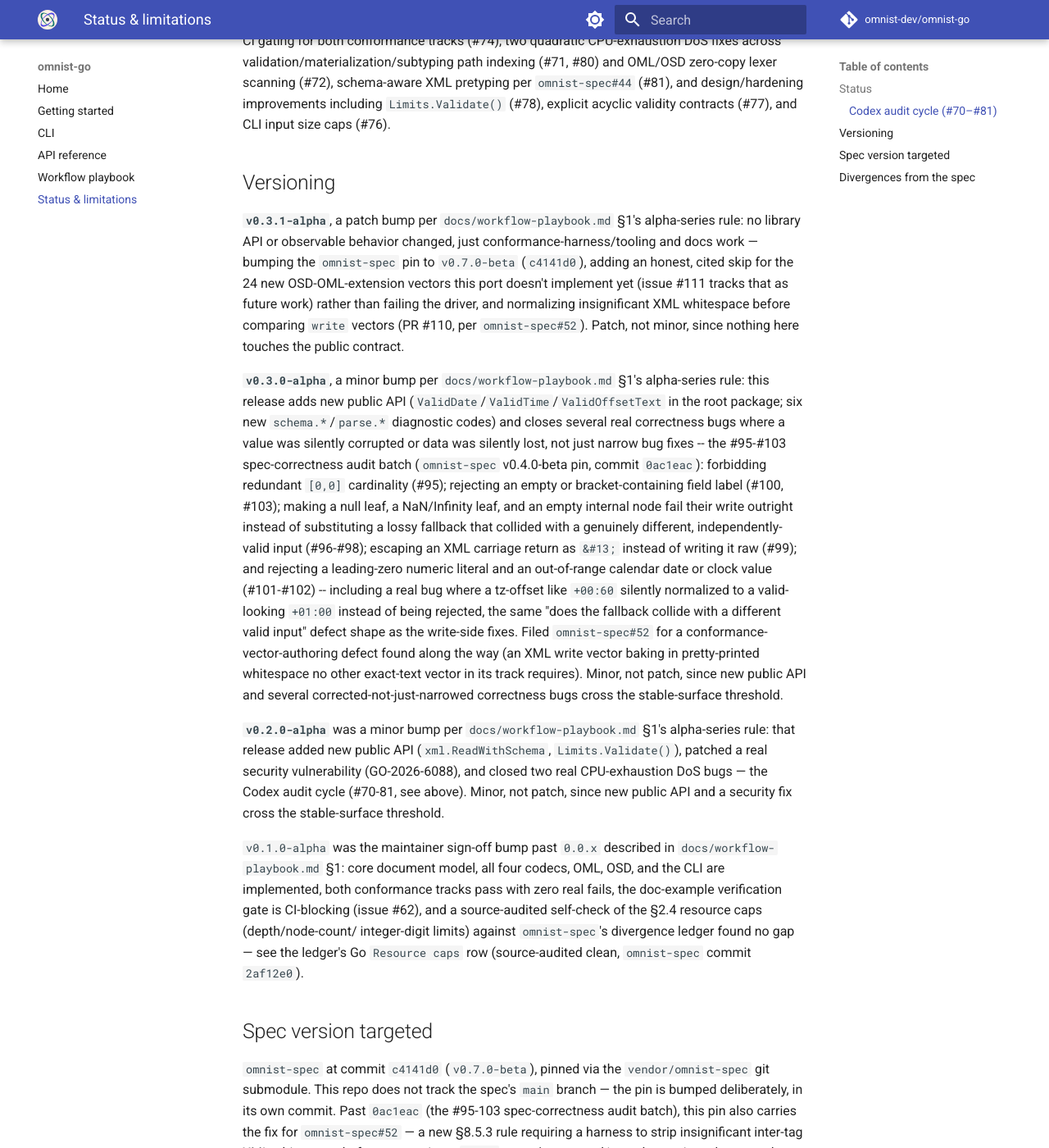
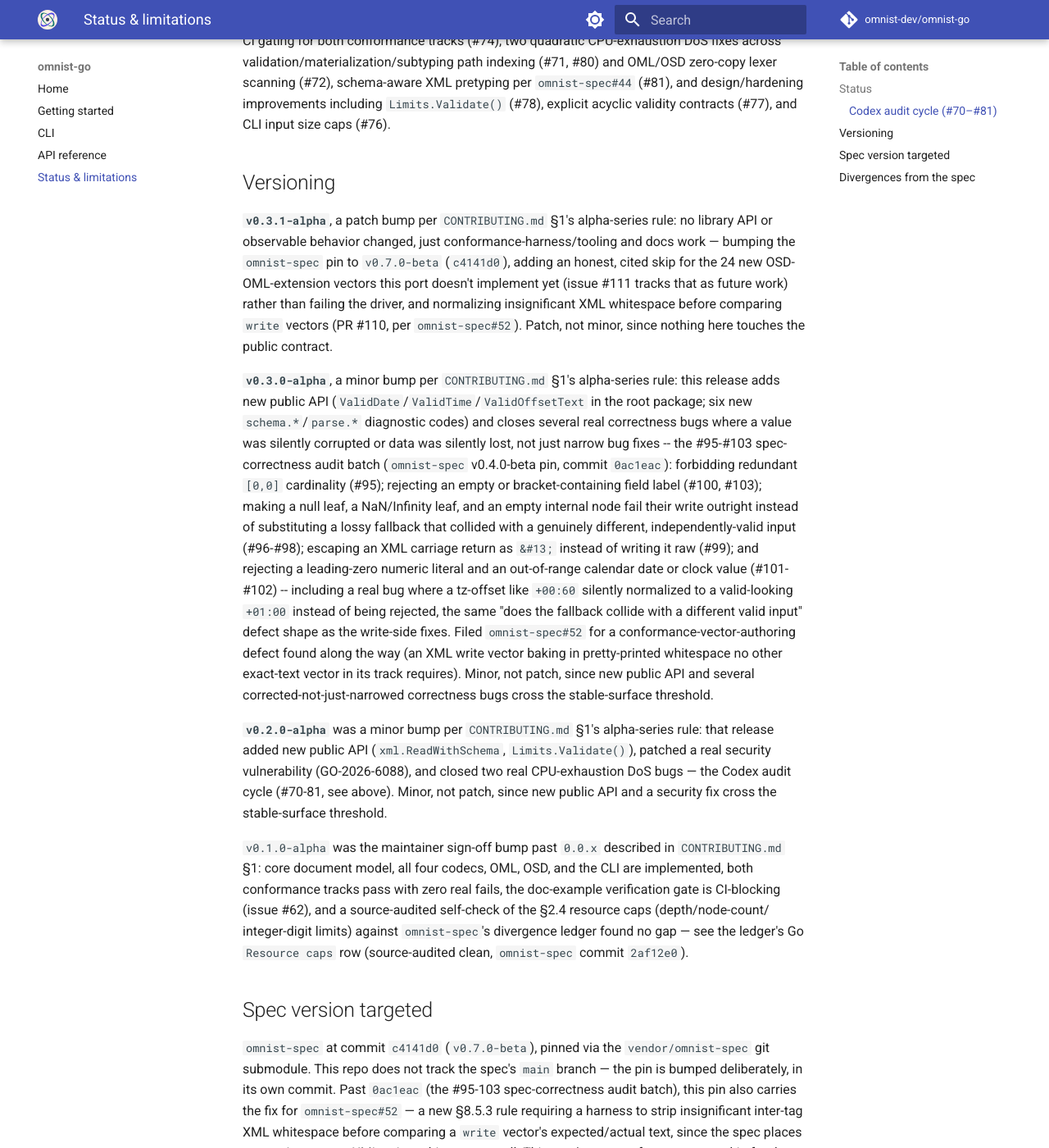
Before and after one commit to omnist-dev/omnist-go, an MkDocs documentation site: the page built from docs/limitations.md, in a window 1280 px wide and 1400 px high, scrolled down 1121 px. Shown: the whole window at 82% size. Built offline with MkDocs 1.6.1 and Material for MkDocs 9.7.7, drawn with Linux system fonts in a browser that asks for light colours; comment, search, counter and statistics services are not loaded; some of the changed text lies outside the part shown.

Commit message:
Relocate internal docs out of the public docs site (issue #113) (#114)
`docs/workflow-playbook.md` is an internal AI-agent-development operating
procedure, not user-facing API documentation -- matches the same misplacement
found in omnist-ts/omnist-rs/omnist-j, all fixed the same way. Moved to
`CONTRIBUTING.md` at the repo root (git mv, content unchanged), removed from
`mkdocs.yml`'s nav, and updated every cross-reference (Go doc comments, CI
comments, docs/limitations.md, docs/index.md, README.md) from the old
`docs/workflow-playbook.md` path to the new one -- section numbers (§1, §2.2,
§2.3, §2.4, §7) are unchanged since the content didn't move internally, only
the file's location did.

docs/index.md's and README.md's links to the doc-site page now point to the
real GitHub file instead, since CONTRIBUTING.md at the repo root is no longer
inside mkdocs.yml's docs_dir and won't be part of the built site.

Also removed docs/design/2026-08-codex-review.md, a dated, point-in-time
internal code-review writeup pinned to a specific commit/spec version --
same misplacement class as the playbook, but it turned out to be untracked
(never committed) the whole time, so this is a working-tree cleanup, not a
tracked-file removal; it was never actually published to the live site since
CI builds from a fresh git checkout that never included it.

One accepted side effect: tools/check_doc_examples only scans docs/*.md, so
CONTRIBUTING.md's embedded design-decision code snippets (Sec2.2/Sec2.3) fall
outside the doc-example verification gate now that it's moved to the repo
root. This is the correct trade-off given the content is now explicitly
internal/non-public, not something worth extending the gate's scope to cover.

Verified: go build/vet/test, golangci-lint, gofmt (no new drift vs previous
main), check_doc_examples (44 blocks across 5 files, was 46/6 -- the 2 fewer
are CONTRIBUTING.md's own doc-illustrative blocks now out of scope), and a
real `mkdocs build --strict` (clean, only the unrelated upstream MkDocs 2.0
deprecation banner).

Co-authored-by: Thomas Lee <yautat@gmail.com>
Co-authored-by: Claude Sonnet 5 <noreply@anthropic.com>

```diff
--- a/docs/limitations.md
+++ b/docs/limitations.md
@@ -4,7 +4,7 @@
 [Omnist](https://spec.omnist.dev) data-interchange spec, built without
 reference to the Python, TypeScript, or Rust implementations except as a
 narrow, after-the-fact tie-breaker on spec gaps that already have a filed
-`omnist-spec` issue. See `docs/workflow-playbook.md` for the full policy.
+`omnist-spec` issue. See `CONTRIBUTING.md` for the full policy.
 
 ## Status
 
@@ -50,7 +50,7 @@ A 12-issue Codex audit cycle (#70–#81) resolved across 4 phases addressed all
 
 ## Versioning
 
-**`v0.3.1-alpha`**, a patch bump per `docs/workflow-playbook.md` §1's
+**`v0.3.1-alpha`**, a patch bump per `CONTRIBUTING.md` §1's
 alpha-series rule: no library API or observable behavior changed, just
 conformance-harness/tooling and docs work — bumping the `omnist-spec`
 pin to `v0.7.0-beta` (`c4141d0`), adding an honest, cited skip for the
@@ -60,7 +60,7 @@ driver, and normalizing insignificant XML whitespace before comparing
 `write` vectors (PR #110, per `omnist-spec#52`). Patch, not minor,
 since nothing here touches the public contract.
 
-**`v0.3.0-alpha`**, a minor bump per `docs/workflow-playbook.md` §1's
+**`v0.3.0-alpha`**, a minor bump per `CONTRIBUTING.md` §1's
 alpha-series rule: this release adds new public API
 (`ValidDate`/`ValidTime`/`ValidOffsetText` in the root package; six new
 `schema.*`/`parse.*` diagnostic codes) and closes several real
@@ -84,7 +84,7 @@ whitespace no other exact-text vector in its track requires). Minor,
 not patch, since new public API and several corrected-not-just-narrowed
 correctness bugs cross the stable-surface threshold.
 
-**`v0.2.0-alpha`** was a minor bump per `docs/workflow-playbook.md` §1's
+**`v0.2.0-alpha`** was a minor bump per `CONTRIBUTING.md` §1's
 alpha-series rule: that release added new public API (`xml.ReadWithSchema`,
 `Limits.Validate()`), patched a real security vulnerability
 (GO-2026-6088), and closed two real CPU-exhaustion DoS bugs — the Codex
@@ -92,7 +92,7 @@ audit cycle (#70-81, see above). Minor, not patch, since new public API
 and a security fix cross the stable-surface threshold.
 
 `v0.1.0-alpha` was the maintainer sign-off bump past `0.0.x` described in
-`docs/workflow-playbook.md` §1: core document model, all four codecs, OML,
+`CONTRIBUTING.md` §1: core document model, all four codecs, OML,
 OSD, and the CLI are implemented, both conformance tracks pass with zero
 real fails, the doc-example verification gate is CI-blocking (issue #62),
 and a source-audited self-check of the §2.4 resource caps (depth/node-count/
--- a/mkdocs.yml
+++ b/mkdocs.yml
@@ -42,5 +42,4 @@ nav:
   - Getting started: getting-started.md
   - CLI: cli.md
   - API reference: reference.md
-  - Workflow playbook: workflow-playbook.md
   - Status & limitations: limitations.md
```
Also changed, not shown: README.md (+1 -2 lines), docs/index.md (+1 -1 lines), CONTRIBUTING.md (renamed from docs/workflow-playbook.md), 6 other files.
